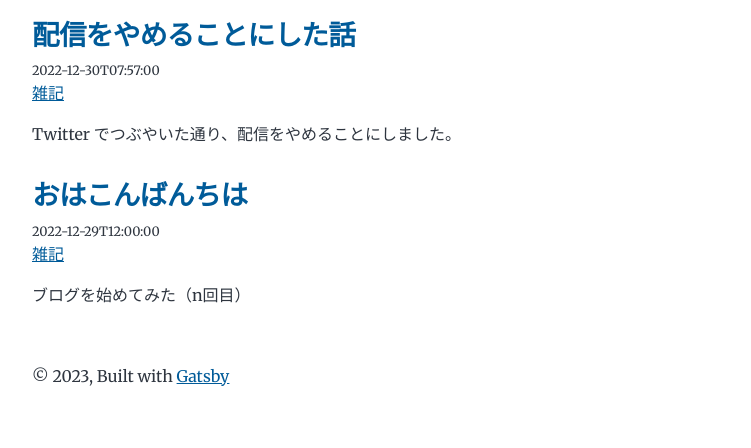
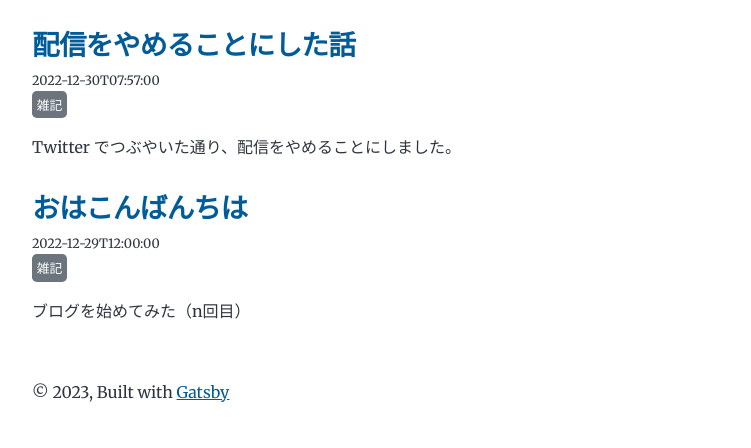
Before and after one commit to PRiMENON/primenon.github.io, a Gatsby site: page / in a window 1280 px wide. Shown: the part 732-1180 px from the top of the page, without its empty margins (264-1015 px from the left). Built offline with nearby package versions, Linux system fonts and the light colour scheme; Gatsby itself is replaced by a stand-in of ours.

Commit message:
change tag style

```diff
--- a/src/pages/index.js
+++ b/src/pages/index.js
@@ -48,13 +48,17 @@ const BlogIndex = ({ data, location }) => {
                   <small>{moment(post.frontmatter.date).format(`YYYY-MM-DDTHH:mm:ss`)}</small>
 
                   <div className="tags-article">
+                    <ul className="tags-list">
                     {tags && tags.length > 0 && tags.map((tag, index) => {
                       return (
-                        <Link to={`/tags/${kebabCase(tag)}/`} itemProp="url" key={index}>
-                          {tag}
-                        </Link>
+                        <li key={index}>
+                          <Link to={`/tags/${kebabCase(tag)}/`} itemProp="url" key={index}>
+                            {tag}
+                          </Link>
+                        </li>
                       )
                     })}
+                    </ul>
                   </div>
 
                 </header>
--- a/src/style.css
+++ b/src/style.css
@@ -371,3 +371,24 @@ a:focus {
 .navbar__li a:hover {
   background: #ddd;
 }
+
+.tags-list {
+  list-style-type: none;
+  margin: 0;
+  padding: 0;
+}
+
+.tags-list li {
+  display: inline-block;
+  padding-right: 5px;
+}
+
+.tags-list a {
+  display: inline-block;
+  background: #6c757d;
+  padding: .3rem .3rem .2rem;
+  border-radius: .3rem;
+  font-size: .8rem;
+  text-decoration: none;
+  color: #fff;
+}
```
Also changed, not shown: src/templates/blog-post.js (+7 -3 lines), src/templates/tags.js (+8 -6 lines).
